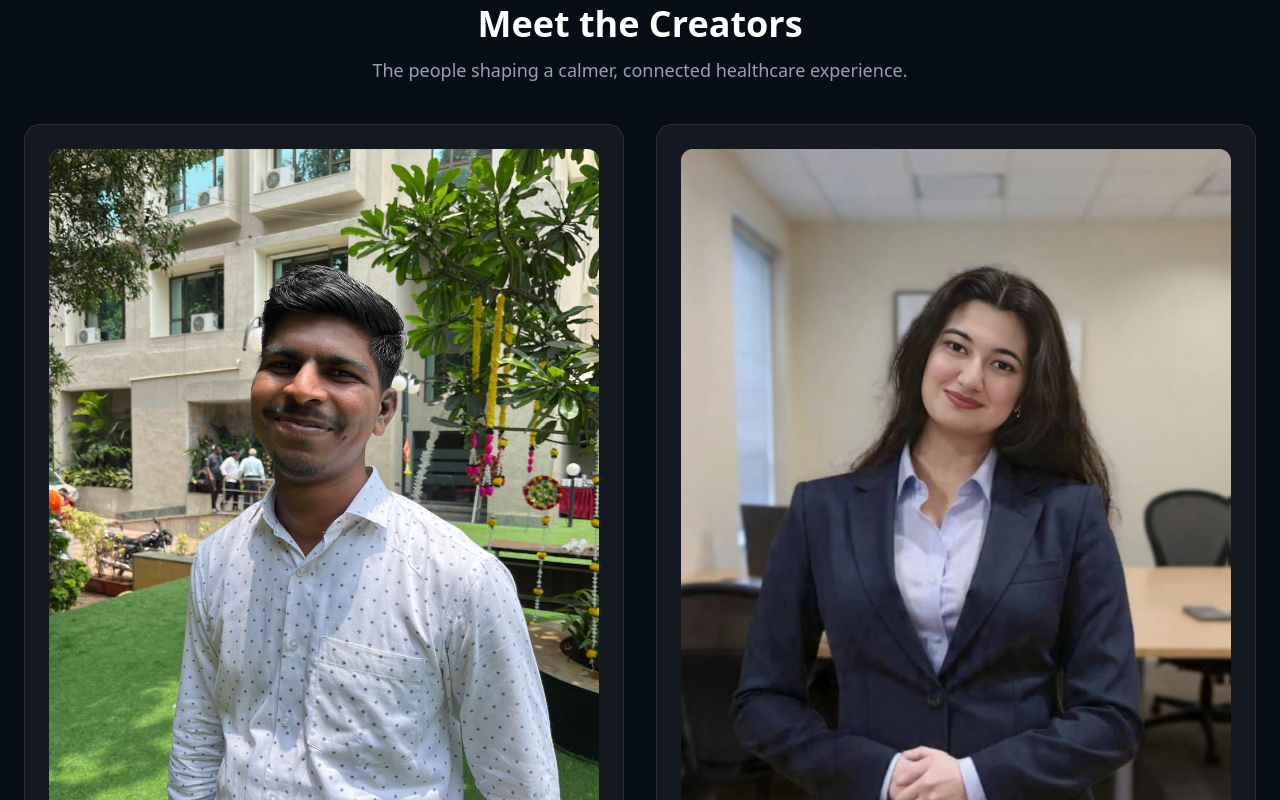
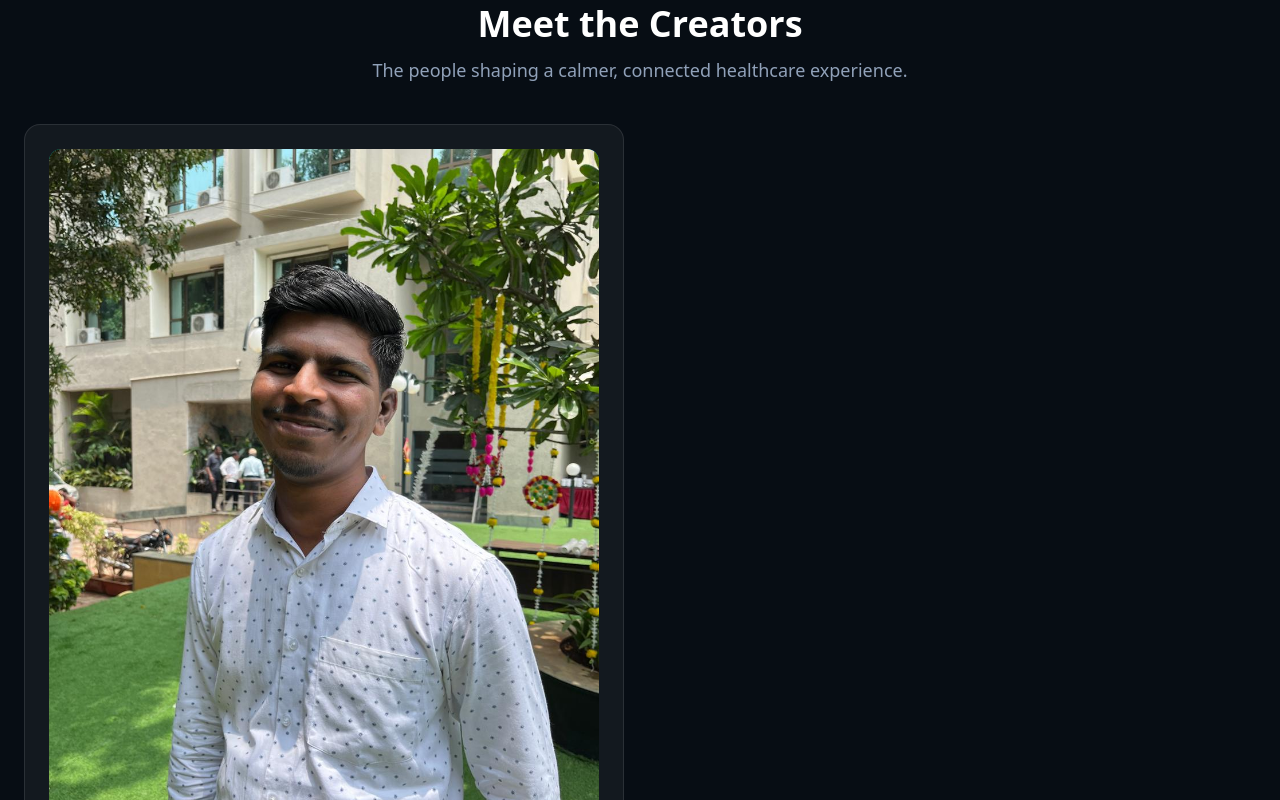
Before and after one commit to Chirag-wamanacharya12/Startup-arogyamitraa_preregistration_page, a Next.js app: page / in a window 1280 px wide. Shown: the part 1620-2420 px from the top of the page. Built offline with nearby package versions, Linux system fonts and the light colour scheme.

Commit message:
modified creators section

```diff
--- a/app/page.tsx
+++ b/app/page.tsx
@@ -121,7 +121,7 @@ export default function Home() {
                 <span className="text-xs text-slate-500">Joined 2025 </span>
               </div>
             </div>
-            <div className="bg-white/5 rounded-2xl border border-white/10 hover:border-teal-500/30 transition p-6">
+            {/* <div className="bg-white/5 rounded-2xl border border-white/10 hover:border-teal-500/30 transition p-6">
               <div className="w-full aspect-[4/5] mb-4 rounded-xl bg-gradient-to-br from-purple-500 to-indigo-600 overflow-hidden" >
                 <img src="images/shivani.jpg" alt="Shivani Patil" className="w-full h-full object-cover hover:scale-105 transition duration-500" />
               </div>
@@ -136,7 +136,7 @@ export default function Home() {
                 <a href="https://tinyurl.com/shivanipatillinkedin" target="_blank" className="px-4 py-2 rounded-lg bg-white/10 text-white font-medium hover:bg-white/20 transition">Explore profile </a>
                 <span className="text-xs text-slate-500">Joined 2025</span>
               </div>
-            </div>
+            </div> */}
           </div>
         </div>
       </div>
```
